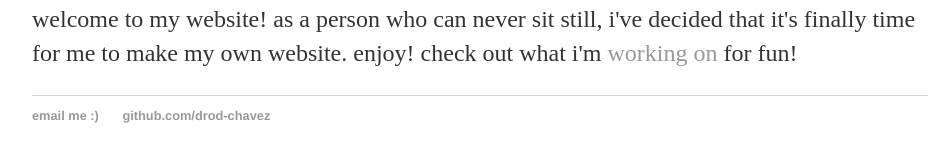
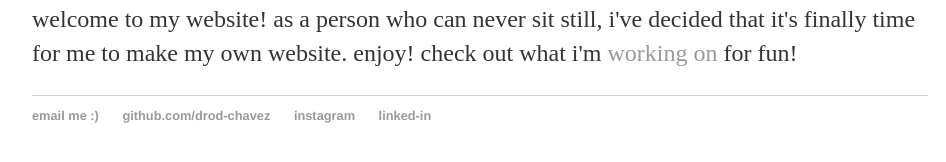
Before and after one commit to drod-chavez/drod-chavez.github.io, a Jekyll site: the page built from index.html, in a window 1280 px wide. Shown: the part 194-356 px from the top of the page, without its empty margins (160-1106 px from the left). Built offline with Jekyll 4.4.1, drawn with Linux system fonts in a browser that asks for light colours.

Commit message:
Update default.html

```diff
--- a/_layouts/default.html
+++ b/_layouts/default.html
@@ -23,6 +23,8 @@
 	    		<ul>
 	        		<li><a href="mailto:dr537@cornell.edu"> email me :) </a></li>
 	        		<li><a href="https://github.com/drod-chavez"> github.com/drod-chavez </a></li>
+				<li><a href="https://www.instagram.com/mexican.drc/"> instagram </a></li>
+				<li><a href="https://www.linkedin.com/in/daniela-rodriguez-chavez/"> linked-in </a></li>
 				</ul>
 			</footer>
 		</body>
```
